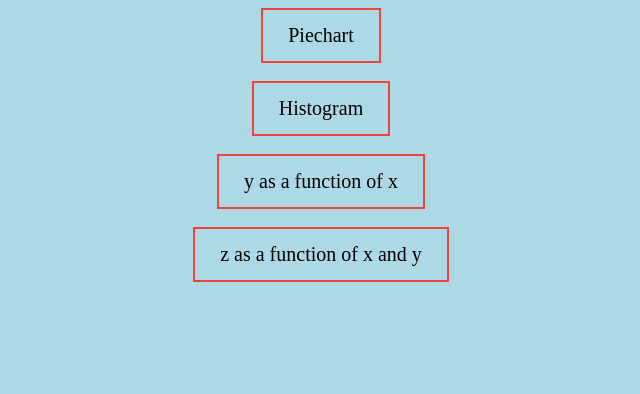
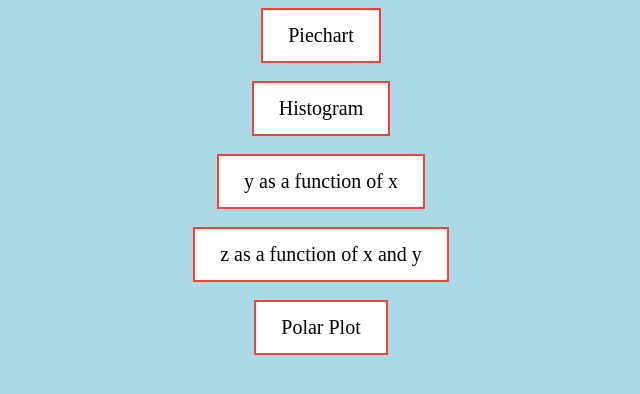
Before and after one commit to Tayapanic/grapher, a Django app: page /polls/graph_type/ in a window 1280 px wide. Shown: the top 394 px of the page, without its empty margins (319-959 px from the left). Run offline with Django 3.2, Linux system fonts and the light colour scheme.

Commit message:
Add files via upload

```diff
--- a/mysite/polls/static/css/button.css
+++ b/mysite/polls/static/css/button.css
@@ -39,6 +39,7 @@ input[type=submit] {
 }
 a:link, a:visited {
 	border-style:solid;
+	background-color:white;
     color:black;
 	border-width:2px;
     border-color: #f44336;
--- a/mysite/polls/templates/polls/graph_type.html
+++ b/mysite/polls/templates/polls/graph_type.html
@@ -10,6 +10,7 @@
 <a href="{% url 'polls:histogram' %}"> Histogram </a>  <br><br>
  <a href="{% url 'polls:y_as_x' %}"> y as a function of x </a> <br><br>
  <a href="{% url 'polls:z_as_yx' %}"> z as a function of x and y </a> <br><br>
+ <a href="{% url 'polls:polar_plot' %}"> Polar Plot </a> <br><br>
  </center>
 </body>
 </html>
--- a/mysite/polls/urls.py
+++ b/mysite/polls/urls.py
@@ -16,5 +16,6 @@ urlpatterns = [
     url(r'^histogram/$',views.histogram,name='histogram'),
     url(r'^y_as_x/$',views.y_as_x,name='y_as_x'),
     url(r'^z_as_yx/$',views.z_as_yx,name='z_as_yx'),
+    url(r'^polar_plot/$',views.polar_plot,name='polar_plot'),
 
 ]
--- a/mysite/polls/views.py
+++ b/mysite/polls/views.py
@@ -9,6 +9,7 @@ import matplotlib.pyplot as plt,mpld3
 from polls.graph_py.histogram import *
 from polls.graph_py.y_as_x import *
 from polls.graph_py.z_as_yx import *
+from polls.graph_py.polar import *
 
 from django.core.files.storage import FileSystemStorage
 import json
@@ -16,6 +17,15 @@ import json
 def graph_type(request):
 	return render(request,'polls/graph_type.html')
 
+def polar_plot(request):
+	if request.method=="POST":
+		polar_function=request.POST['polar_function']
+		polar_lower_limit=request.POST['lower_limit']
+		polar_upper_limit=request.POST['upper_limit']
+		polar_graph(polar_function,polar_lower_limit,polar_upper_limit)
+		return render(request,'polls/polar_output.html')
+	else:
+		return render(request,'polls/polar_input.html')
 def z_as_yx(request):
 	if request.method=="POST":
 		z_as_yx_input=request.POST['yx_input']
```
Also changed, not shown: mysite/polls/graph_py/polar.py (+9 -9 lines), mysite/polls/templates/polls/polar_input.html (added, +14 -0 lines), mysite/polls/templates/polls/polar_output.html (added, +20 -0 lines), mysite/polls/static/polls/polar_graph.png (added).
